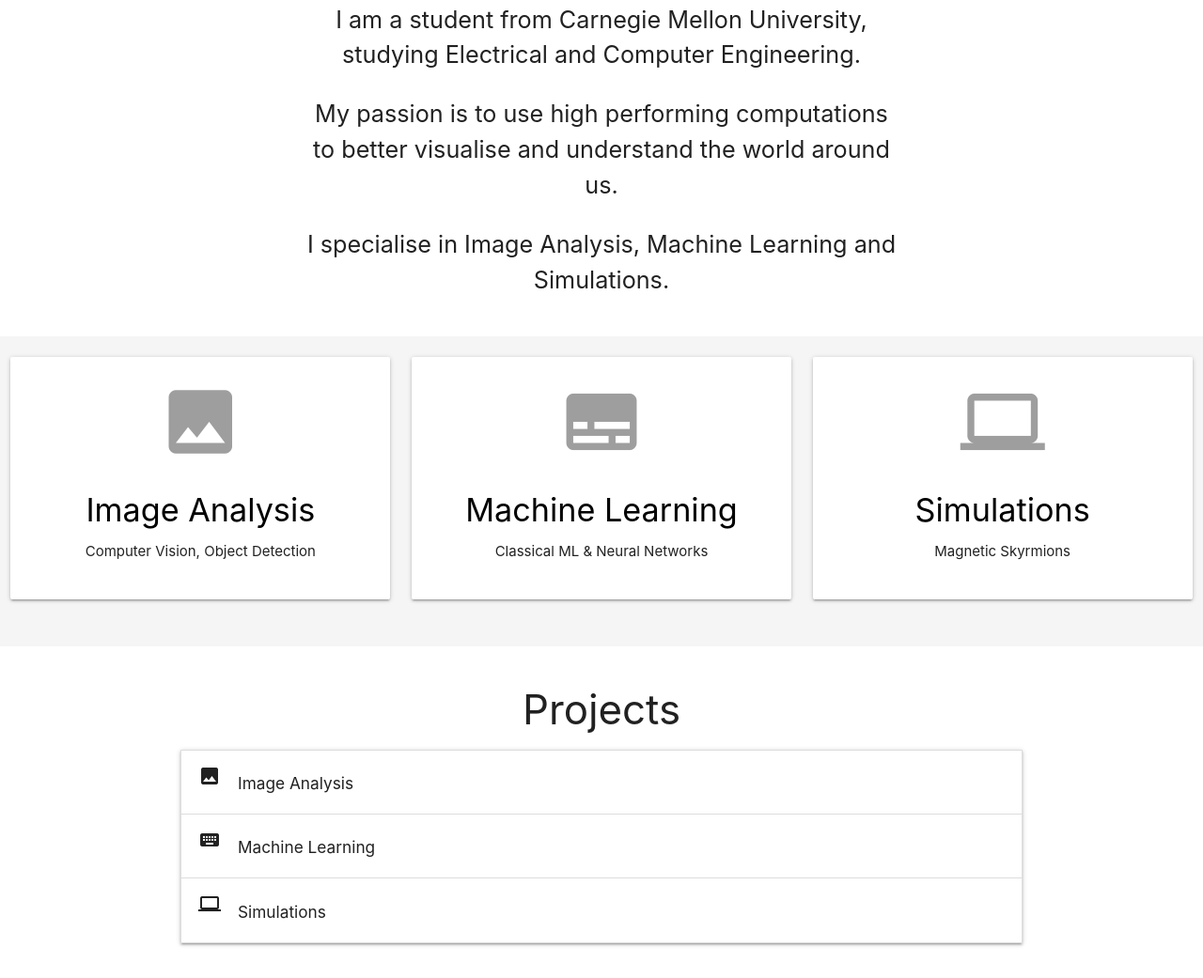
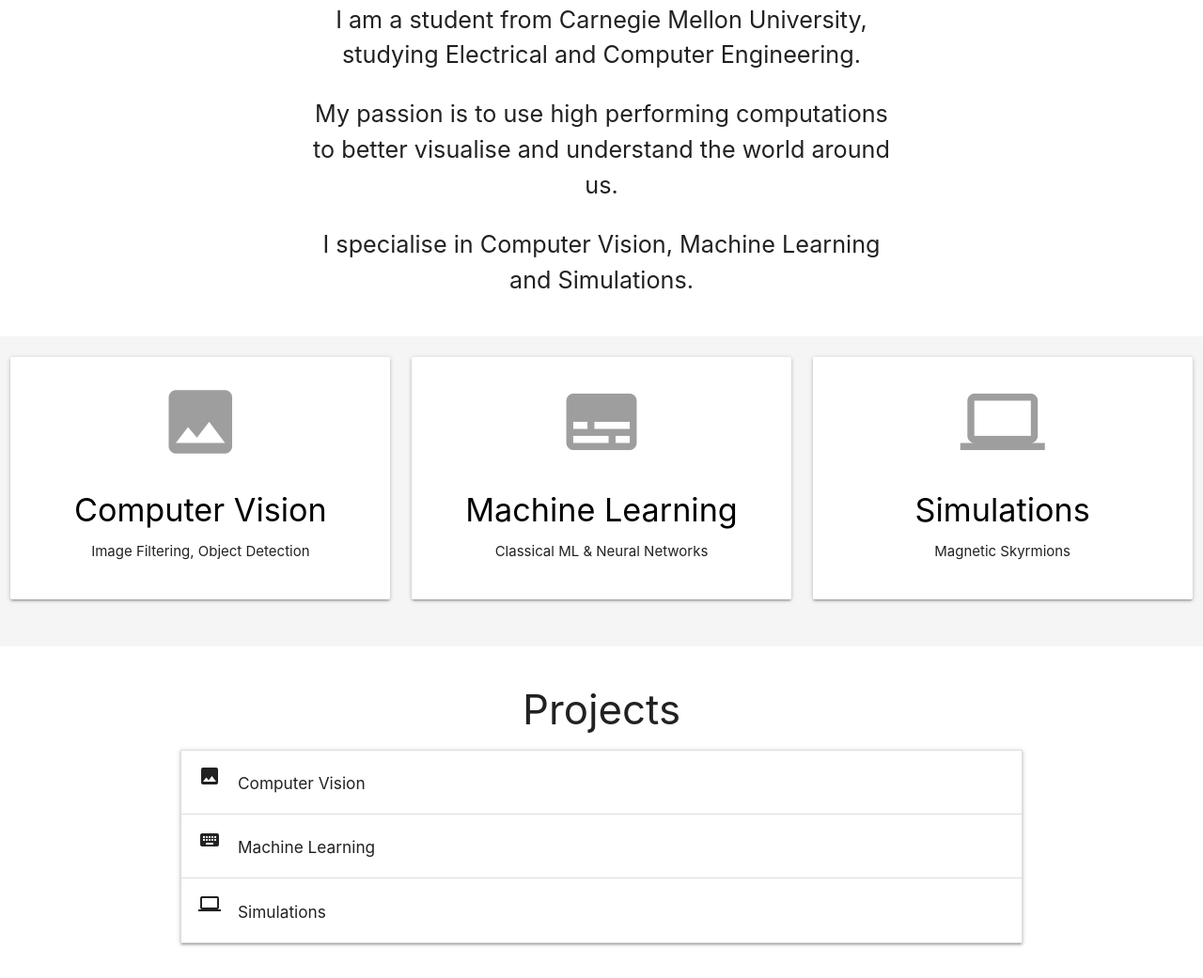
Before and after one commit to spartace98/spartace98.github.io, a plain HTML site: page index.html in a window 1280 px wide. Shown: the part 1019-2060 px from the top of the page at 94% size. Drawn offline with nearby package versions, Linux system fonts and the light colour scheme.

Commit message:
Update index.html
changing image analysis to computer vision

```diff
--- a/index.html
+++ b/index.html
@@ -129,7 +129,7 @@
             My passion is to use high performing computations to better visualise and understand the world around us.
           </p>
           <p class="flow-text">
-            I specialise in Image Analysis, Machine Learning and Simulations.
+            I specialise in Computer Vision, Machine Learning and Simulations.
           </p>
         </center>
       </div>
@@ -141,11 +141,11 @@
     <div class="row">
       <div class="col s12 m4">
         <div class="card-panel">
-          <a href="#image-analysis" data-click="true"><i class="material-icons large grey-text">insert_photo</i></a>
-          <a href="#image-analysis" style="color:black" data-click="true">
-            <h4>Image Analysis</h4>
+          <a href="#computer-vision" data-click="true"><i class="material-icons large grey-text">insert_photo</i></a>
+          <a href="#computer-vision" style="color:black" data-click="true">
+            <h4>Computer Vision</h4>
           </a>
-          <p>Computer Vision, Object Detection</p>
+          <p>Image Filtering, Object Detection</p>
         </div>
       </div>
 
@@ -179,10 +179,10 @@
       </h3>
       <ul class="collapsible">
 
-        <!-- Image Analysis -->
+        <!-- Computer Vision -->
         <li>
-          <div id="image-analysis" class="collapsible-header"><i class="material-icons">photo</i>
-            <h6>Image Analysis<h6>
+          <div id="computer-vision" class="collapsible-header"><i class="material-icons">photo</i>
+            <h6>Computer Vision<h6>
           </div>
           <div class="collapsible-body">
             <!-- CMU Research and 112 Term Project -->
```
